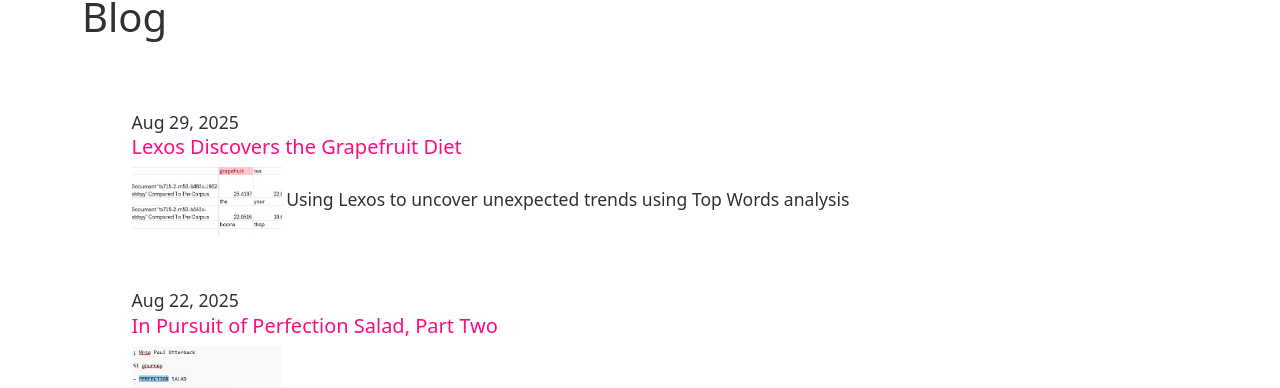
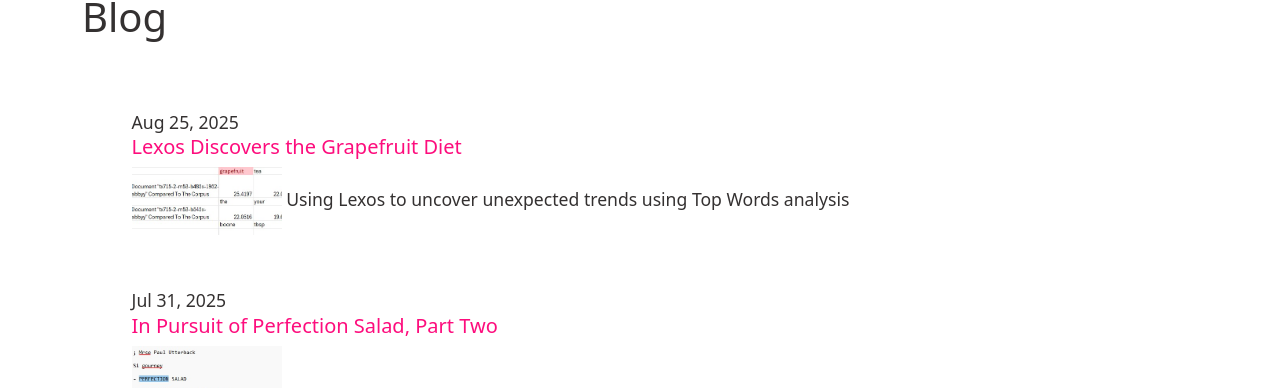
Before and after one commit to emanderson811/computers-reading-cookbooks, a Jekyll site: the page built from pages/blog.md, in a window 1280 px wide. Shown: the part 191-579 px from the top of the page. Built offline with Jekyll 4.4.1, drawn with Linux system fonts in a browser that asks for light colours.

Commit message:
update post dates

```diff
--- a/_posts/2025-08-22-in-pursuit-pt2.md
+++ b/_posts/2025-07-31-in-pursuit-pt2.md
@@ -1,7 +1,7 @@
 ---
 layout: page
 title: "In Pursuit of Perfection Salad, Part Two"
-date: 2025-08-22
+date: 2025-07-31
 tags: recipes text analysis jello python
 author: Erin
 excerpt: Searching for a classic domestic science recipe using Python
--- a/_posts/2025-08-29-lexos-grapefruit.md
+++ b/_posts/2025-08-25-lexos-grapefruit.md
@@ -1,7 +1,7 @@
 ---
 layout: page
 title: "Lexos Discovers the Grapefruit Diet"
-date: 2025-08-29
+date: 2025-08-25
 tags: recipes text analysis lexos
 author: Erin
 excerpt: Using Lexos to uncover unexpected trends using Top Words analysis
```
